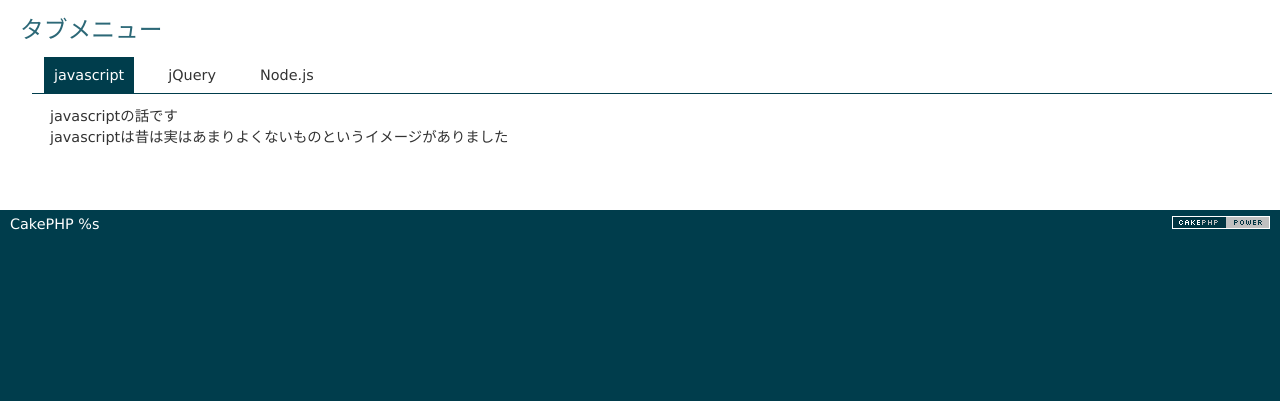
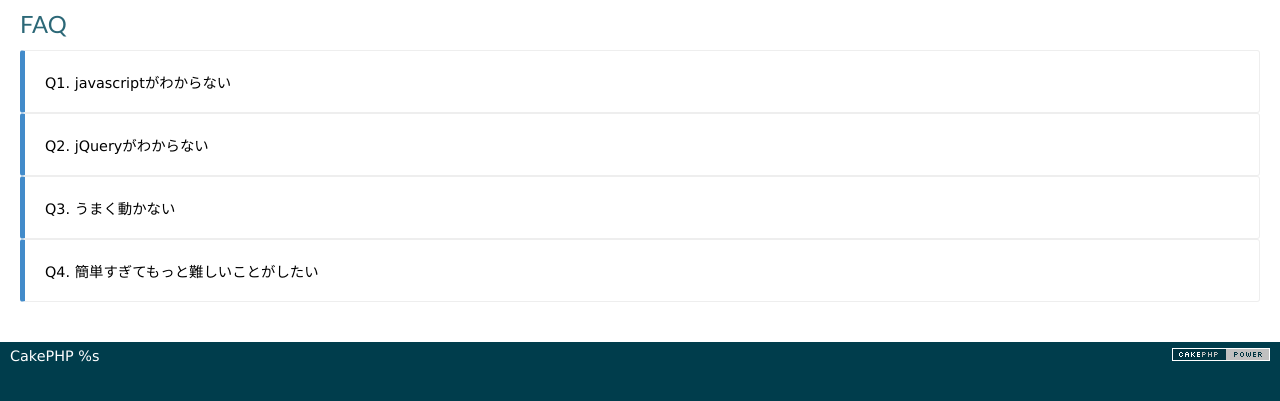
Before and after one commit to HiroyoOtake/jQuery_app, a CakePHP app: the page made by app/View/Tabs/index.ctp in a window 1280 px wide. Shown: the part 47-448 px from the top of the page. Run offline with PHP 8.4 and a stand-in for CakePHP, Linux system fonts and the light colour scheme; the template is opened without the code that fills it, so the values that code supplies are empty; some libraries are stand-ins or nearby versions.

Commit message:
アコーディオンメニュー機能_内容の非表示とクリック時の動作

```diff
--- a/app/View/Tabs/index.ctp
+++ b/app/View/Tabs/index.ctp
@@ -1,62 +1,66 @@
 <style>
-    .tab {
-        border-bottom: 1px solid #003d4c;
-        display: table;
-        width: 100%;
-    }
-    .tab > li {
-        display: table-cell;
-        vertical-align: middle;
-        float: left;
-        list-style-type: none;
-        padding: 10px 10px;
+    .slide {
+        padding: 20px;
+        border: 1px solid #eee;
+        border-left-width: 5px;
+        border-radius: 3px;
         cursor: pointer;
     }
-    .active {
-        background-color: #003d4c;
-        color: #ffffff;
-        font-weight: bold:
+    .slide h4 {
+        margin-top: 0;
     }
-    .tab-content {
-        padding: 10px 30px;
+    .slide p:last-child {
+        margin-bottom: 0;
+    }
+    .slide+.slide {
+    }
+    .slide-primary {
+        border-left-color: #428bca;
+    }
+    .slide-primary h4 {
+        color: #428bca;
+    }
+    h4 {
+        margin: 0;
+        color: #000;
+    }
+    .slide-content {
+        padding: 10px 20px;
     }
 </style>
 <script src="http://code.jquery.com/jquery-1.11.1.min.js"></script>
 <script>
-	$(function(){
-		$(".tab-content").hide(); //タブの内容を一括で非表示にする
-		$("#tab1").show(); //#tab1の内容だけ表示させておく
-		$(".tab li").click(function() { //他のタブをクリックしたときに動作が発生する
-			$(".tab li").removeClass("active"); //アクティブだったタブを非アクティブにする
-			$(".tab-content").hide(); //アクティブだったタブの内容を隠す
-			$(this).addClass("active"); //クリックした要素をthisで取得する
-						    //active属性を加えて、アクティブにする
-			var target = $(this).data("target"); //dara-targetの属性の値を取得
-			$('#' + target).show(); //クリックしたタブの内容を表示
-		});
-	});
+    $(function(){
+        $(".slide-content").hide(); //内容を全て表示にする
+        $(".slide").click(function(){ //タブのクリック時にアクションが起きる
+            alert("click");
+        });
+    });
 </script>
 
-<h3>タブメニュー</h3>
+<h3>FAQ</h3>
 <?=$this->Session->flash('auth')?>
 
-<ul class="tab">
-    <li class="active" data-target="tab1">javascript</a></li>
-    <li data-target="tab2">jQuery</li>
-    <li data-target="tab3">Node.js</li>
-</ul>
-
-<p class="tab-content" id="tab1">
-    javascriptの話です<br>
-    javascriptは昔は実はあまりよくないものというイメージがありました<br>
+<h4 class="slide slide-primary">Q1. javascriptがわからない</h4>
+<p class="slide-content">
+    まずは文法から覚えていこう!!<br>
+    https://developer.mozilla.org/ja/docs/Web/JavaScript
 </p>
 
-<p class="tab-content" id="tab2">
-    jQueryの話です<br>
-    jQueryがあることで簡単にコーディングできるようになりました<br>
+<h4 class="slide slide-primary">Q2. jQueryがわからない</h4>
+<p class="slide-content">
+    ドキュメントを読んでみよう!!<br>
+    https://api.jquery.com/
 </p>
 
-<p class="tab-content" id="tab3">
-    Node.jsの話です<br>
-    PHPのようにサーバーサイドのプログラムをjavascriptでもかけるようになります<br>
+<h4 class="slide slide-primary">Q3. うまく動かない</h4>
+<p class="slide-content">
+    デベロッパーツールを使おう!!<br>
+    ログをみたり、ブレークポイントを使えばわかるかも？
 </p>
+
+<h4 class="slide slide-primary">Q4. 簡単すぎてもっと難しいことがしたい</h4>
+<p class="slide-content">
+    誰かに教えるつもりで覚えたことを書き出してみよう<br>
+    教えることを前提として文章にすると本当に理解しているかわかるよ。
+</p>
```
